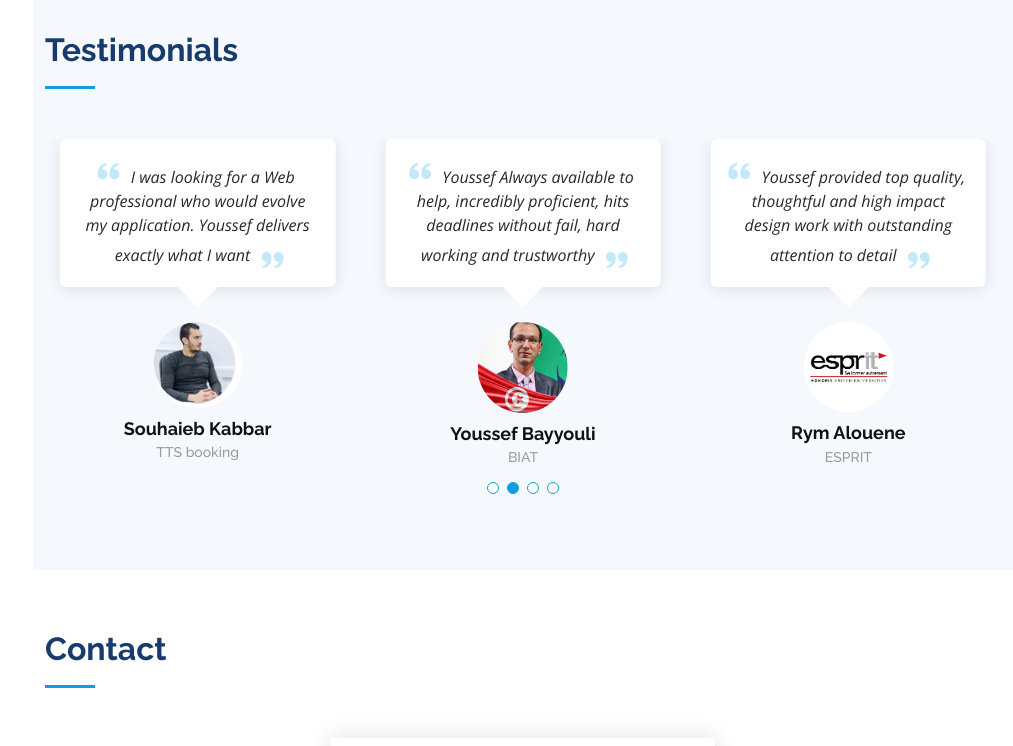
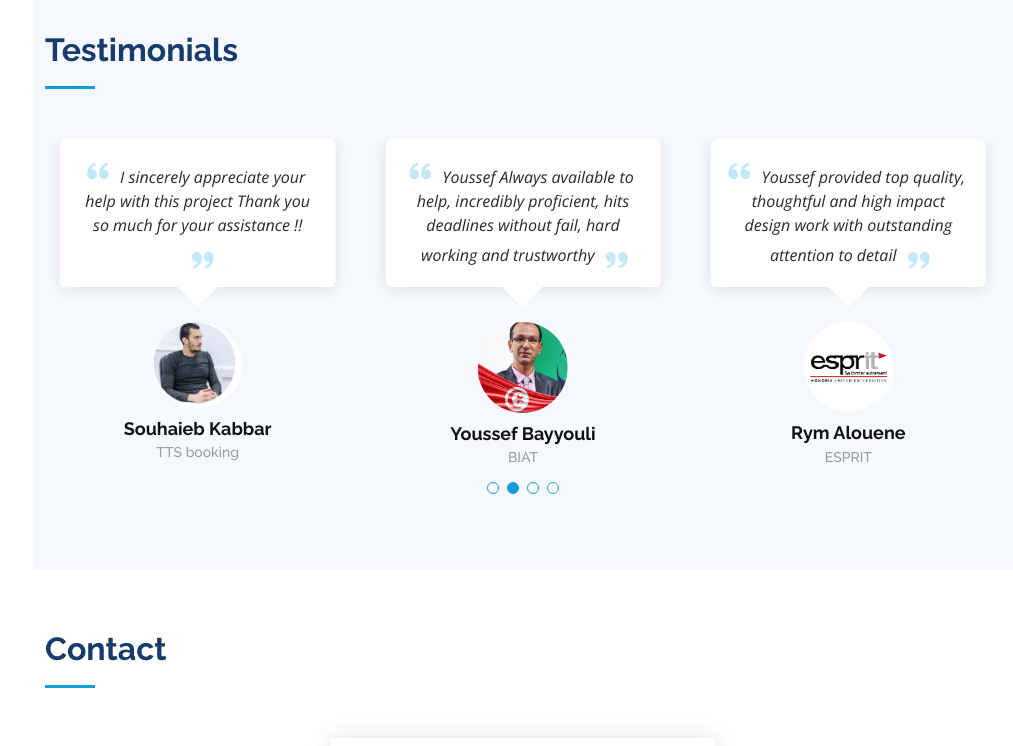
Before and after one commit to yselmi/youssefSelmi.github.io, a plain HTML site: page index.html in a window 1280 px wide. Shown: the part 5880-6626 px from the top of the page, without its empty margins (267-1280 px from the left). Drawn offline with nearby package versions, Linux system fonts and the light colour scheme.

Commit message:
fix testimental

```diff
--- a/index.html
+++ b/index.html
@@ -683,7 +683,7 @@ python certificate"><i class="bx bx-plus"></i></a>
               <div class="testimonial-item" data-aos="fade-up" data-aos-delay="100">
                 <p>
                   <i class="bx bxs-quote-alt-left quote-icon-left"></i>
-                I was looking for a Web professional who would  evolve my application. Youssef delivers  exactly what I want
+                  I sincerely appreciate your help with this project Thank you so much for your assistance !!
                   <i class="bx bxs-quote-alt-right quote-icon-right"></i>
                 </p>
                 <img src="assets/img/testimonials/souhaieb.PNG" class="testimonial-img" alt="">
```
